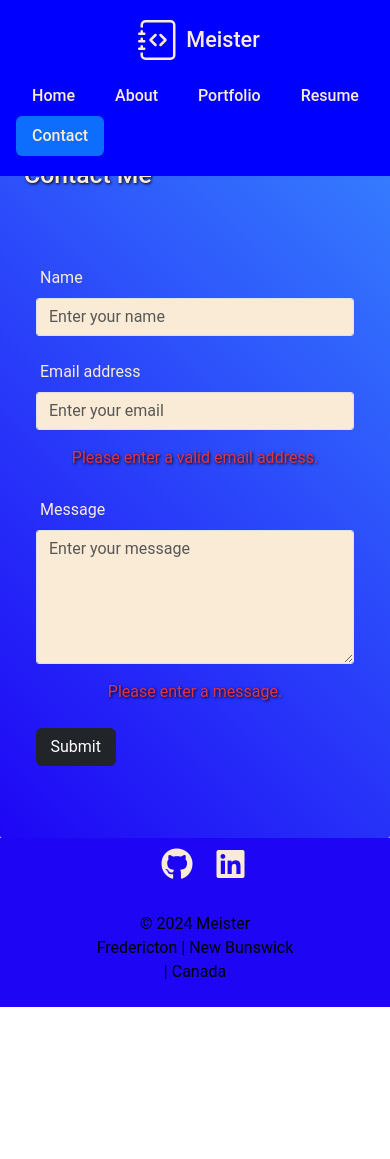
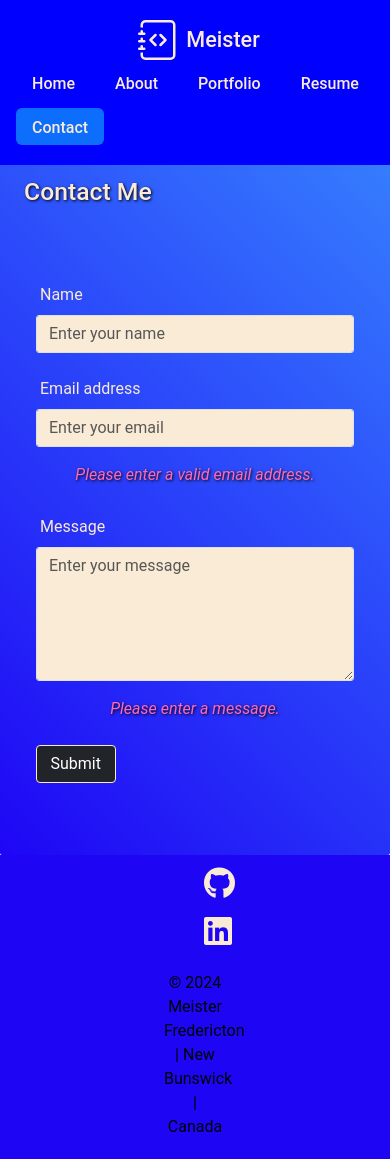
Before and after one commit to CookingMeister/meister-react-portfolio, a React (Vite) app: page /contact in a window 390 px wide. Before the commit the page ends 1007 px from the top, so only its background shows below. Built offline with nearby package versions, Linux system fonts and the light colour scheme.

Commit message:
update page styling to eliminate white space under footer element, change font size in about section and reduce pic size, improve spacing on small screens overall, update TOC in README

```diff
--- a/public/css/styles.css
+++ b/public/css/styles.css
@@ -13,8 +13,8 @@ body {
     margin: 0 auto;
     border: solid 8px antiquewhite;
     border-radius: 50%;
-    width: 360px;
-    height: 360px;
+    width: 280px;
+    height: 280px;
     object-fit: cover;
   }
 
--- a/src/components/About.jsx
+++ b/src/components/About.jsx
@@ -15,7 +15,7 @@ function About() {
         fontFamily: 'Roboto, sans-serif',
         backgroundImage:
           'linear-gradient(45deg, rgb(30, 6, 245), rgba(0, 110, 255, 0.777))',
-        paddingTop: '10vh',
+        paddingTop: '7vh',
       }}
     >
       <div className="container">
@@ -33,7 +33,7 @@ function About() {
               </p>
             </Fade>
             <Fade direction="up" duration={1800} triggerOnce>
-              <p className="lead text-body-emphasis mb-2 px-3">
+              <p className="text-body-emphasis mb-2 px-3">
                 A UNB alumnus, I'm a Fredericton-based developer with a unique
                 background. After pursuing Psychology and working as a culinary
                 professional, I discovered my passion for coding. When not
--- a/src/components/Contact.jsx
+++ b/src/components/Contact.jsx
@@ -51,7 +51,7 @@ function Contact() {
         fontFamily: 'Roboto, sans-serif',
         backgroundImage:
           'linear-gradient(45deg, rgb(30, 6, 245), rgba(0, 110, 255, 0.777))',
-        paddingTop: '18vh',
+        paddingTop: '20vh',
         paddingBottom: '8vh',
         color: 'antiquewhite',
         borderRadius: '2px',
@@ -104,10 +104,12 @@ function Contact() {
               {/* Display email error if there is one  */}
               {emailError && (
                 <p
-                  style={{ textShadow: '1px 1px 3px black' }}
-                  className="text-danger text-center mt-3"
+                  style={{ textShadow: '1px 1px 3px black', color: 'hotpink' }}
+                  className="text-center mt-3"
                 >
-                  {emailError}
+                  <em>
+                    {emailError}
+                  </em>
                 </p>
               )}
             </div>
@@ -127,16 +129,18 @@ function Contact() {
               {/* Display message error if there is one  */}
               {messageError && (
                 <p
-                  style={{ textShadow: '1px 1px 3px black' }}
-                  className="text-danger text-center mt-3"
+                  style={{ textShadow: '1px 1px 3px black', color: 'hotpink' }}
+                  className="text-center mt-3"
                 >
-                  {messageError}
+                  <em>
+                    {messageError}
+                  </em>
                 </p>
               )}
               <button
                 type="submit"
                 className="btn btn-dark mt-2"
-                style={{ width: '25%' }}
+                style={{ width: '25%', border: '1px solid antiquewhite', borderRadius: '4px' }}
               >
                 Submit
               </button>
--- a/src/components/Footer.jsx
+++ b/src/components/Footer.jsx
@@ -18,9 +18,9 @@ function Footer() {
         justifyContent: 'center',
         alignItems: 'center',
         textAlign: 'center',
-        height: '15vh',
+        height: '18vh',
         backgroundColor: 'rgb(30, 6, 245)',
-        padding: '10vh',
+        padding: '18vh',
       }}
     >
       <div className="container footer">
@@ -29,12 +29,12 @@ function Footer() {
             <ul>
               <li>
                 <a href="https://github.com/CookingMeister?tab=repositories">
-                  <i class="fab fa-github fa-2x m-1 mb-3"></i>
+                  <i class="fab fa-github fa-2x p-2"></i>
                 </a>
               </li>
               <li>
                 <a href="https://www.linkedin.com/in/shawn-meister-bb646b29a/">
-                  <i class="fab fa-linkedin fa-2x m-1 mb-3"></i>
+                  <i class="fab fa-linkedin fa-2x p-2"></i>
                 </a>
               </li>
             </ul>
--- a/src/components/Header.jsx
+++ b/src/components/Header.jsx
@@ -46,7 +46,7 @@ function Header() {
         }}
       >
         <div
-          className="d-flex align-items-center mb-3 mb-md-0 me-md-auto link-body-emphasis text-decoration-none"
+          className="d-flex align-items-center mb-md-0 me-md-auto link-body-emphasis text-decoration-none"
           style={{ color: isScrolled ? '#faebd7' : '#C20024' }}
         >
           <svg
--- a/src/components/Icon.jsx
+++ b/src/components/Icon.jsx
@@ -10,8 +10,8 @@ function Icon(props) {
     <img
       src="/img/profile.png"
       alt="Sunny outdoors profile by the water"
-      width="32"
-      height="32"
+      width="30"
+      height="30"
       className={props.className}
     />
   );
--- a/src/components/NavLink.jsx
+++ b/src/components/NavLink.jsx
@@ -16,7 +16,7 @@ function NavLink(props) {
     color: 'antiquewhite',
     fontSize: '1rem',
     marginRight: '.5rem',
-    height: '2.5rem',
+    height: '2.3rem'
   };
   const location = useLocation();
 
@@ -27,7 +27,7 @@ function NavLink(props) {
       <Link
         to={props.url}
         style={isActive ? activeStyle : linkStyle}
-        className={`nav-link ${isActive ? 'active' : ''}`}
+        className={` mt-1 nav-link ${isActive ? 'active' : ''}`}
       >
         {props.name}
       </Link>
--- a/src/components/Portfolio.jsx
+++ b/src/components/Portfolio.jsx
@@ -11,7 +11,7 @@ function Portfolio() {
     fontFamily: 'Roboto, sans-serif',
     backgroundImage:
       'linear-gradient(45deg, rgb(30, 6, 245), rgba(0, 110, 255, 0.777))',
-    paddingTop: '19vh',
+    paddingTop: '21vh',
     paddingBottom: '14vh',
   };
 
@@ -24,15 +24,16 @@ function Portfolio() {
         >
           Portfolio
         </h2>
-        <div className="row row-cols-sm-1 row-cols-lg-2 row-cols-xxl-3 align-items-stretch g-5 py-5">
+        <div className="row row-cols-sm-1 row-cols-md-2 row-cols-xl-3 align-items-stretch g-5 py-5">
           {/* Zoom and Fade Animations */}
-          <Zoom cascade damping={0.28} triggerOnce>
+          <Zoom cascade damping={0.25} triggerOnce>
             <Fade duration={2500} triggerOnce>
               <WorkCard
                 title="SimplyFit App"
                 github="https://github.com/CookingMeister/fitness-tracker-mvc"
                 deployment="https://ancient-dusk-75744-6e17b3d6732e.herokuapp.com/"
                 image="/img/dashboard.png"
+                alt="Exercise dashboard with sections for user to add, update, and delete workouts"
               />
             </Fade>
             <Fade duration={2800} triggerOnce>
@@ -41,6 +42,7 @@ function Portfolio() {
                 github="https://github.com/CookingMeister/tech-blog-sequelize"
                 deployment="https://infinite-ocean-68541-91b9dc3361ab.herokuapp.com/"
                 image="/img/blog.png"
+                alt="Tech blog with user login and signup, post, and comment functionality"
               />
             </Fade>
             <Fade duration={3000} triggerOnce>
@@ -49,6 +51,7 @@ function Portfolio() {
                 github="https://github.com/CookingMeister/christmas-movie-generator"
                 deployment="https://samgreenwood84.github.io/christmas-movie-generator/"
                 image="/img/XmasMockup.png"
+                alt="Christmas Movie Generator with user input to generate a random movie"
               />
             </Fade>
             <Fade duration={3500} triggerOnce>
@@ -57,6 +60,7 @@ function Portfolio() {
                 github="https://github.com/CookingMeister/weather-dashboard"
                 deployment="https://cookingmeister.github.io/weather-dashboard/"
                 image="/img/weather.png"
+                alt="Weather dashboard with search bar to find current weather and a 5-day forecast"
               />
             </Fade>
             <Fade duration={4000} triggerOnce>
@@ -65,6 +69,7 @@ function Portfolio() {
                 github="https://github.com/CookingMeister/note-taker-express"
                 deployment="https://note-taker-express-2rft.onrender.com/"
                 image="/img/Note.png"
+                alt="Note Taker with add, edit and delete notes functionality"
               />
             </Fade>
             <Fade duration={4500} triggerOnce>
@@ -73,6 +78,7 @@ function Portfolio() {
                 title="JS Quiz"
                 deployment="https://cookingmeister.github.io/timedQuiz-JS-04/"
                 image="/img/quiz.png"
+                alt="Timed JavaScript quiz with start and end buttons"
               />
             </Fade>
           </Zoom>
--- a/src/components/Resume.jsx
+++ b/src/components/Resume.jsx
@@ -14,7 +14,6 @@ export default function Resume() {
     li: {
       marginLeft: '-0.5rem',
       marginTop: '1rem',
-      fontSize: '1.1rem',
       color: 'antiquewhite',
       textShadow: '1px 1px 3px black',
     },
@@ -27,7 +26,7 @@ export default function Resume() {
         fontFamily: 'Roboto, sans-serif',
         backgroundImage:
           'linear-gradient(45deg, rgb(30, 6, 245), rgba(0, 110, 255, 0.777))',
-        paddingTop: '18vh',
+        paddingTop: '20vh',
         paddingBottom: '8vh',
       }}
     >
--- a/src/components/WorkCard.jsx
+++ b/src/components/WorkCard.jsx
@@ -26,6 +26,8 @@ const WorkCard = (props) => {
     backgroundRepeat: 'no-repeat',
     position: 'relative',
     height: '19vh',
+    width: '90%',
+    margin: '0 auto',
   };
 
   const overlayStyles = {
@@ -53,7 +55,7 @@ const WorkCard = (props) => {
         onMouseOver={handleMouseOver}
         onMouseOut={handleMouseOut}
       >
-        <Icon className="rounded-circle border border-white m-3 profile-sm" />
+        <Icon className="rounded-circle border border-white m-2 profile-sm" />
 
         {/* Overlay div */}
         <div className="rounded-4" style={overlayStyles}>
@@ -69,7 +71,7 @@ const WorkCard = (props) => {
               <i className="fab fa-github fa-2x mx-3"></i>
             </a>
           </div>
-          <Icon className="rounded-circle m-3 profile-sm" />
+          <Icon className="rounded-circle m-2 profile-sm" />
         </div>
         {/* End of Overlay */}
       </div>
```
Also changed, not shown: 1 other file (tests, documents, lock files or other folders).
